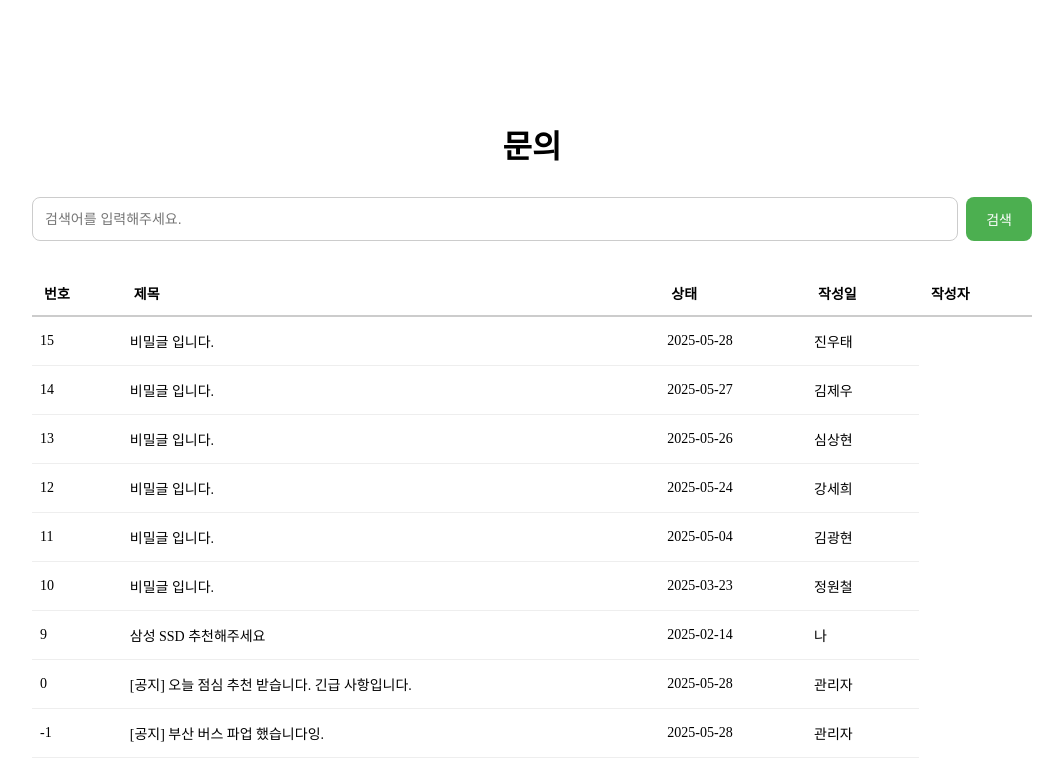
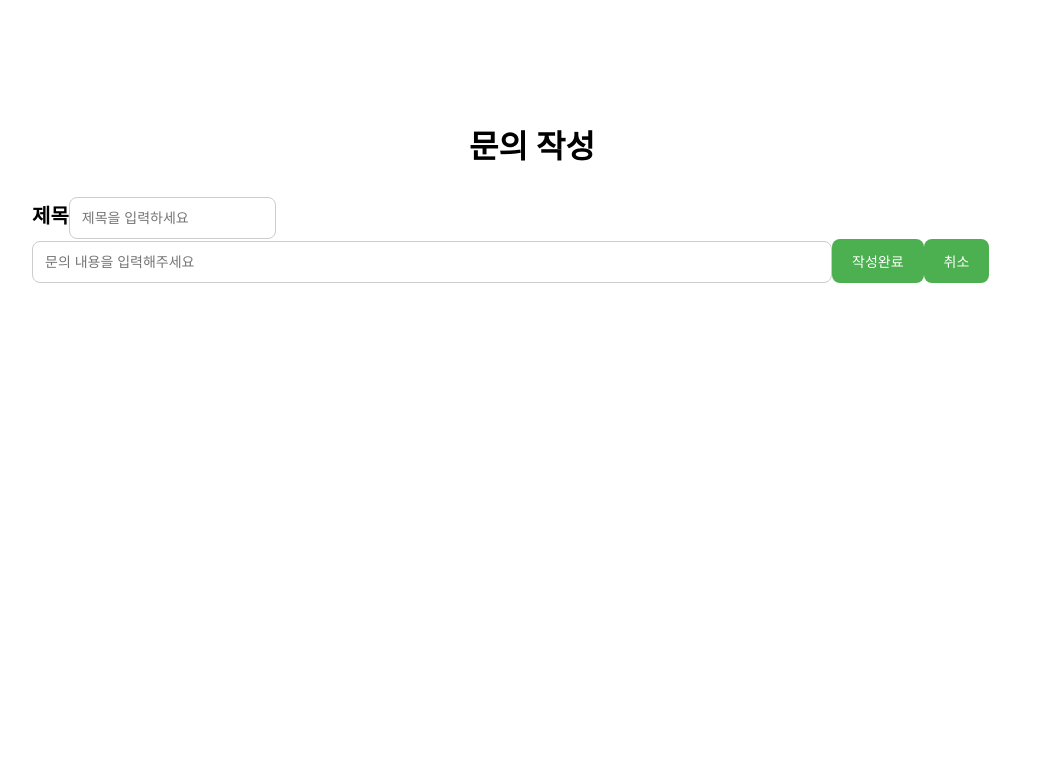
Before and after one commit to korea-seniya/seniya_frontend, a React (Vite) app: page / in a window 1280 px wide. Shown: the top 780 px of the page, without its empty margins (108-1171 px from the left). Built offline with nearby package versions, Linux system fonts and the light colour scheme.

Commit message:
feat:create-inquiry-pages

```diff
--- a/src/App.tsx
+++ b/src/App.tsx
@@ -1,4 +1,5 @@
-import InquiryList from "./pages/inquiry/InquiryList"
+import InquiryCreate from "./pages/inquiry/InquiryCreate"
+// import InquiryList from "./pages/inquiry/InquiryList"
 
 function App() {
   // 4. 폴더 구조 생성
@@ -6,7 +7,8 @@ function App() {
   // , stores(ts), styles(ts), types(ts), views(tsx)
   return (
     <>
-    <InquiryList />
+    {/* <InquiryList /> */}
+    <InquiryCreate />
     </>
   )
 }
--- a/src/pages/inquiry/InquiryCreate.tsx
+++ b/src/pages/inquiry/InquiryCreate.tsx
@@ -1,8 +1,35 @@
-import React from 'react'
+/** @jsxImportSource @emotion/react */
+import React, { useState, useEffect } from 'react';
+import {
+  containerStyle,
+  titleStyle,
+  labelStyle,
+  inputStyle,
+  buttonStyle,
+  contentStyle
+} from './inquiryCreate.style';
 
 function InquiryCreate() {
+
   return (
-    <div>InquiryCreate</div>
+    <div css={containerStyle}>
+      <h1 css={titleStyle}>문의 작성</h1>
+      <label css={labelStyle}>
+        제목
+        <input
+        css={inputStyle}
+        type='text'
+        placeholder='제목을 입력하세요'
+        ></input>
+      </label>
+      <input
+      css={contentStyle}
+      type='text'
+      placeholder='문의 내용을 입력해주세요'
+      ></input>
+    <button css={buttonStyle}>작성완료</button>
+    <button css={buttonStyle}>취소</button>
+    </div>
   )
 }
 
--- a/src/pages/inquiry/InquiryList.tsx
+++ b/src/pages/inquiry/InquiryList.tsx
@@ -1,6 +1,6 @@
 /** @jsxImportSource @emotion/react */
 import React, { useState, useEffect } from 'react';
-import type { inquiry } from './inquiry';
+import type { inquiryList } from './inquiryList';
 import { inquiryDummyData } from './inquiryDummyData';
 import {
   containerStyle,
@@ -14,7 +14,7 @@ import {
 } from './inquiryList.style';
 
 function InquiryList() {
-  const [inquiries, setInquiries] = useState<inquiry[]>([]);
+  const [inquiries, setInquiries] = useState<inquiryList[]>([]);
 
   useEffect(() => {
     setInquiries(inquiryDummyData);
--- /dev/null
+++ b/src/pages/inquiry/inquiryCreate.style.ts
@@ -0,0 +1,70 @@
+/** @jsxImportSource @emotion/react */
+import { css } from '@emotion/react';
+
+const containerStyle = css`
+  max-width: 1000px;
+  margin: 60px auto;
+  padding: 40px;
+  background-color: #ffffff;
+`;
+
+const titleStyle = css`
+  text-align: center;
+  font-size: 32px;
+  font-weight: bold;
+  margin-bottom: 30px;
+`;
+
+const labelStyle = css`
+  text-align: center;
+  font-size: 20px;
+  font-weight: bold;
+  margin-bottom: 30px;
+  margin-right: 20px;
+`;
+
+const inputStyle = css`
+  flex: 1;
+  padding: 12px;
+  font-size: 14px;
+  border: 1px solid #ccc;
+  border-radius: 8px;
+  box-sizing: border-box;
+  &:focus {
+    outline: none;
+    border-color: #4caf50;
+  }
+`;
+
+const contentStyle = css`
+  width: 80%;
+  height: 50%;
+  padding: 12px;
+  font-size: 14px;
+  border: 1px solid #ccc;
+  border-radius: 8px;
+  box-sizing: border-box;
+  &:focus {
+    outline: none;
+    border-color: #4caf50;
+  }
+`;
+
+const buttonStyle = css`
+  padding: 12px 20px;
+  font-size: 14px;
+  border: none;
+  border-radius: 8px;
+  cursor: pointer;
+  background-color: #4caf50;
+  color: white;
+`;
+
+export {
+  containerStyle,
+  titleStyle,
+  labelStyle,
+  inputStyle,
+  buttonStyle,
+  contentStyle
+};
--- a/src/pages/inquiry/inquiryDummyData.ts
+++ b/src/pages/inquiry/inquiryDummyData.ts
@@ -1,7 +1,7 @@
-import type { inquiry } from "./inquiry";
+import type { inquiryList } from "./inquiryList";
 
 
-export const inquiryDummyData: inquiry[] = [
+export const inquiryDummyData: inquiryList[] = [
   {
     id: 15,
     title: '비밀글 입니다.',
--- a/src/pages/inquiry/inquiry.ts
+++ b/src/pages/inquiry/inquiryList.ts
@@ -1,4 +1,4 @@
-export interface inquiry {
+export interface inquiryList {
   id: number;
   title: string;
   username: string;
```
